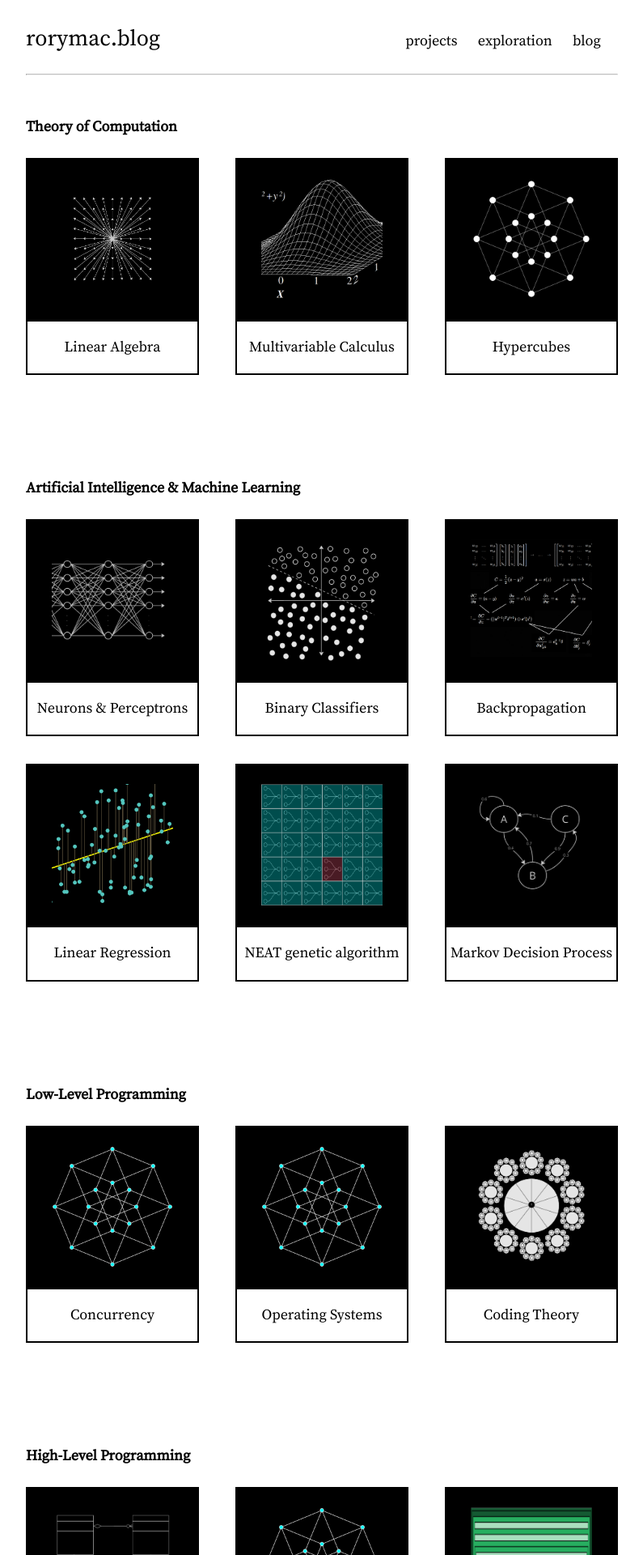
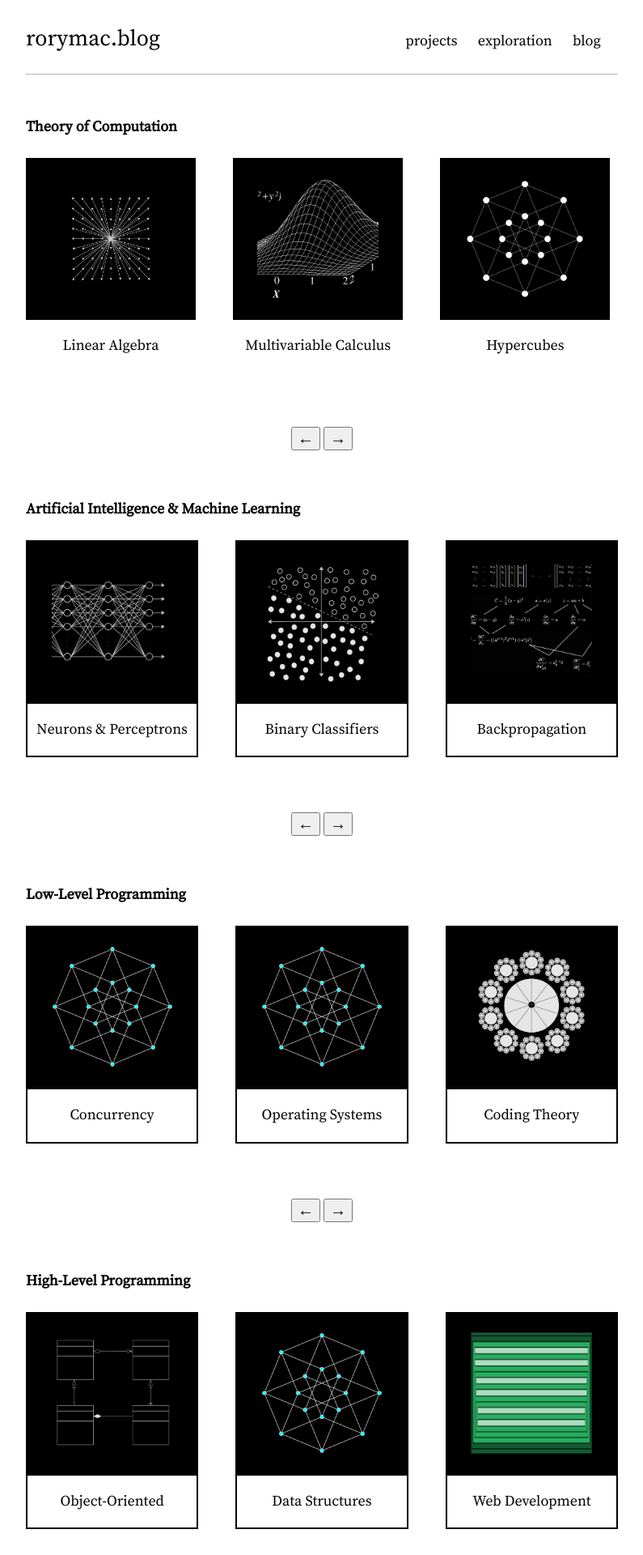
Before and after one commit to Rory-Mac/personal-website, a Jekyll site: the page built from explore.markdown, in a window 1280 px wide. Shown: the top 1920 px of the page at 81% size, without its empty margins (242-1037 px from the left). Built offline with Jekyll 4.4.1, drawn with Linux system fonts in a browser that asks for light colours; some of the changed text lies outside the part shown.

Commit message:
content slider second draft

```diff
--- a/Assets/scripts/carousel.js
+++ b/Assets/scripts/carousel.js
@@ -1,32 +1,63 @@
 document.addEventListener('DOMContentLoaded', function() {
-    const slider = document.querySelector('.slider');
-    const prevBtn = document.querySelector('.prev-btn');
-    const nextBtn = document.querySelector('.next-btn');
+    const prevButtons = document.querySelectorAll(".prev-btn");
+    const nextButtons = document.querySelectorAll(".next-btn");
+    const sliders = document.querySelectorAll(".slider");
+    const carouselRect = document.querySelector('.carousel').getBoundingClientRect();
+    const slidesToShow = 3;
+    const slideWidth = 213.2 + 46.2;
+    let currentIndex = 0;
 
-    let currentIndex = 0;
-    const slidesToShow = 3;
-    const slideWidth = 200;
+    for (let i = 0; i < sliders.length; i++) {
+      prevButtons[i].addEventListener("click", function() {
+        slideLeft(sliders[i]);
+      });
+      nextButtons[i].addEventListener("click", function() {
+        slideRight(sliders[i]);
+      });
+    }
 
-    const slides = slider.children;
+    for (let i = 0; i < sliders.length; i++) {
+      const initialPortal = Array.from(sliders[i].children);
+      initialPortal.forEach(element => {
+        const elementRect = element.getBoundingClientRect();
+        if (elementRect.left < carouselRect.left - 1 || elementRect.right > carouselRect.right + 1) {
+          element.style.opacity = 0;
+        } else {
+          element.style.opacity = 1;
+        }
+      });
+    }
 
-    function updateSliderPosition() {
+    function updateSliderPosition(slider) {
       slider.style.transform = `translateX(-${currentIndex * slideWidth}px)`;
     }
 
-    function slideNext() {
+    function slideRight(slider) {
+      const slides = Array.from(slider.children);
       if (currentIndex < slides.length - slidesToShow) {
         currentIndex++;
-        updateSliderPosition();
+        updateSliderPosition(slider);
+        slidePortals(-slideWidth, slider);
       }
     }
 
-    function slidePrev() {
-      if (currentIndex > 0) {
+    function slideLeft(slider) {
+    	if (currentIndex > 0) {
         currentIndex--;
-        updateSliderPosition();
+        updateSliderPosition(slider);
+        slidePortals(slideWidth, slider);
       }
     }
 
-    prevBtn.addEventListener('click', slidePrev);
-    nextBtn.addEventListener('click', slideNext);
+    function slidePortals(distance, slider) {
+      const slides = Array.from(slider.children);
+      slides.forEach(element => {
+          const elementRect = element.getBoundingClientRect();
+          if (elementRect.left + distance < carouselRect.left - 1 || elementRect.right + distance > carouselRect.right + 1) {
+            element.style.opacity = 0;
+          } else {
+            element.style.opacity = 1;
+          }
+      });
+    }
   });
--- a/_sass/explore.scss
+++ b/_sass/explore.scss
@@ -1,30 +1,15 @@
-.explore-main-container {
-    margin: 0 0 2rem 0;
-    display: flex;
-    flex-wrap: wrap;
-    justify-content: space-between;
+.portal-image {
+  width: 100%;
+  height: 100%;
+  background-color: black;
 }
 
-.explore-content-container {
-    margin: 0 0 2rem 0;
-    display: flex;
-    flex-direction: column;
-    align-items: stretch;
-    justify-content: flex-end;
-}
-
-.explore-content-title {
+.portal-title {
     display: flex;
     align-items: center;
     justify-content: center;
     border: 2px solid black;
     background-color: white;
-}
-
-.explore-content-image {
-    width: 100%;
-    height: 100%;
-    background-color: black;
 }
 
 .slider {
@@ -34,8 +19,9 @@
   justify-content: space-between;
 }
 
-.slider div {
-    margin: 0 0 2rem 0;
+.slider-content {
+    max-width: 213.2px;
+    margin: 0 46.2px 2rem 0;
     display: flex;
     flex-direction: column;
     align-items: stretch;
--- a/explore.markdown
+++ b/explore.markdown
@@ -4,239 +4,220 @@ mode: light
 title: Explore
 ---
 <h4>Theory of Computation</h4>
-<div class="explore-main-container">
-    <div class="explore-content-container zoom small">
-        <a href="/Theory of Computation/Linear Algebra.html">
-            <div class="explore-content-image">
-                <img style="background-color: black" src="/Assets/images/linear_algebra_portal.png">
+<div class="carousel">
+    <div class="slider">
+        <div class="slider-content zoom small">
+            <a href="/Theory of Computation/Linear Algebra.html">
+                <div class="portal-image">
+                    <img style="background-color: black" src="/Assets/images/linear_algebra_portal.png">
+                </div>
+            </a>
+            <div class="explore-content-title">
+                <p>Linear Algebra</p>
             </div>
-        </a>
-        <div class="explore-content-title">
-            <p>Linear Algebra</p>
+        </div>
+        <div class="slider-content zoom small">
+            <a href="/Theory of Computation/Multivariable Calculus.html">
+            <div class="portal-image">
+                    <img style="background-color: black" src="/Assets/images/multivar_calc_portal.png">
+                </div>
+            </a>
+            <div class="explore-content-title">
+                <p>Multivariable Calculus</p>
+            </div>
+        </div>
+        <div class="slider-content zoom small">
+            <a href="/Theory of Computation/Hypercubes.html">
+            <div class="portal-image">
+                    <img style="background-color: black" src="/Assets/images/blank_4_cube.png">
+                </div>
+            </a>
+            <div class="explore-content-title">
+                <p>Hypercubes</p>
+            </div>
         </div>
     </div>
-    <div class="explore-content-container zoom small">
-        <a href="/Theory of Computation/Multivariable Calculus.html">
-        <div class="explore-content-image">
-                <img style="background-color: black" src="/Assets/images/multivar_calc_portal.png">
+    <div class="navigation">
+        <button class="prev-btn">&larr;</button>
+        <button class="next-btn">&rarr;</button>
+    </div>
+</div>
+
+
+<div class="space-div"></div>
+<h4>Artificial Intelligence & Machine Learning</h4>
+<div class="carousel">
+    <div class="slider">
+        <div class="slider-content zoom small">
+            <a href="/AI&ML/Neurons & Perceptrons.html">
+            <div class="portal-image">
+                    <img style="background-color: black" src="/Assets/images/basic_nn_dark.png">
+                </div>
+            </a>
+            <div class="portal-title">
+                <p>Neurons & Perceptrons</p>
             </div>
-        </a>
-        <div class="explore-content-title">
-            <p>Multivariable Calculus</p>
+        </div>
+        <div class="slider-content zoom small">
+            <a href="/AI&ML/Binary Classifiers.html">
+            <div class="portal-image">
+                    <img style="background-color: black" src="/Assets/images/binary_classifier_portal.png">
+                </div>
+            </a>
+            <div class="portal-title">
+                <p>Binary Classifiers</p>
+            </div>
+        </div>
+        <div class="slider-content zoom small">
+            <a href="/AI&ML/Gradient Descent & Backpropagation.html">
+            <div class="portal-image">
+                    <img style="background-color: black" src="/Assets/images/backprop_portal.png">
+                </div>
+            </a>
+            <div class="portal-title">
+                <p>Backpropagation</p>
+            </div>
+        </div>
+        <div class="slider-content zoom small">
+            <a href="/AI&ML/linear regression.html">
+            <div class="portal-image">
+                    <img style="background-color: black" src="/Assets/images/linear_regression_portal.png">
+                </div>
+            </a>
+            <div class="portal-title">
+                <p>Linear Regression</p>
+            </div>
+        </div>
+        <div class="slider-content zoom small">
+            <a href="/AI&ML/NEAT.html">
+            <div class="portal-image">
+                    <img style="background-color: black" src="/Assets/images/NEAT_portal_dark.png">
+                </div>
+            </a>
+            <div class="portal-title">
+                <p>NEAT genetic algorithm</p>
+            </div>
+        </div>
+        <div class="slider-content zoom small">
+            <a href="/AI&ML/Markov Decision Process.html">
+            <div class="portal-image">
+                    <img style="background-color: black" src="/Assets/images/markov_portal.png">
+                </div>
+            </a>
+            <div class="portal-title">
+                <p>Markov Decision Process</p>
+            </div>
         </div>
     </div>
-    <div class="explore-content-container zoom small">
-        <a href="/Theory of Computation/Hypercubes.html">
-        <div class="explore-content-image">
-                <img style="background-color: black" src="/Assets/images/blank_4_cube.png">
-            </div>
-        </a>
-        <div class="explore-content-title">
-            <p>Hypercubes</p>
-        </div>
+    <div class="navigation">
+        <button class="prev-btn">&larr;</button>
+        <button class="next-btn">&rarr;</button>
     </div>
 </div>
-<div class="space-div"></div>
-<h4>Artificial Intelligence & Machine Learning</h4>
-<div class="explore-main-container">
-    <div class="explore-content-container zoom small">
-        <a href="/AI&ML/Neurons & Perceptrons.html">
-        <div class="explore-content-image">
-                <img style="background-color: black" src="/Assets/images/basic_nn_dark.png">
-            </div>
-        </a>
-        <div class="explore-content-title">
-            <p>Neurons & Perceptrons</p>
-        </div>
-    </div>
-    <div class="explore-content-container zoom small">
-        <a href="/AI&ML/Binary Classifiers.html">
-        <div class="explore-content-image">
-                <img style="background-color: black" src="/Assets/images/binary_classifier_portal.png">
-            </div>
-        </a>
-        <div class="explore-content-title">
-            <p>Binary Classifiers</p>
-        </div>
-    </div>
-    <div class="explore-content-container zoom small">
-        <a href="/AI&ML/Gradient Descent & Backpropagation.html">
-        <div class="explore-content-image">
-                <img style="background-color: black" src="/Assets/images/backprop_portal.png">
-            </div>
-        </a>
-        <div class="explore-content-title">
-            <p>Backpropagation</p>
-        </div>
-    </div>
-    <div class="explore-content-container zoom small">
-        <a href="/AI&ML/linear regression.html">
-        <div class="explore-content-image">
-                <img style="background-color: black" src="/Assets/images/linear_regression_portal.png">
-            </div>
-        </a>
-        <div class="explore-content-title">
-            <p>Linear Regression</p>
-        </div>
-    </div>
-    <div class="explore-content-container zoom small">
-        <a href="/AI&ML/NEAT.html">
-        <div class="explore-content-image">
-                <img style="background-color: black" src="/Assets/images/NEAT_portal_dark.png">
-            </div>
-        </a>
-        <div class="explore-content-title">
-            <p>NEAT genetic algorithm</p>
-        </div>
-    </div>
-    <div class="explore-content-container zoom small">
-        <a href="/AI&ML/Markov Decision Process.html">
-        <div class="explore-content-image">
-                <img style="background-color: black" src="/Assets/images/markov_portal.png">
-            </div>
-        </a>
-        <div class="explore-content-title">
-            <p>Markov Decision Process</p>
-        </div>
-    </div>
-</div>
+
+
 <div class="space-div"></div>
 <h4>Low-Level Programming</h4>
-<div class="explore-main-container">
-    <div class="explore-content-container zoom small">
+<div class="carousel">
+    <div class="slider">
+    <div class="slider-content zoom small">
         <a href="/Low-Level Programming/Concurrency%20%26%20Operating%20Systems.html">
-            <div class="explore-content-image"><img class="something" src="/Assets/images/4-cube_dark.png"></div>
+            <div class="portal-image"><img class="something" src="/Assets/images/4-cube_dark.png"></div>
         </a>
-        <div class="explore-content-title">
+        <div class="portal-title">
             <p>Concurrency</p>
         </div>
     </div>
-    <div class="explore-content-container zoom small">
+    <div class="slider-content zoom small">
         <a href="/Low-Level Programming/Concurrency%20%26%20Operating%20Systems.html">
-            <div class="explore-content-image"><img class="something" src="/Assets/images/4-cube_dark.png"></div>
+            <div class="portal-image"><img class="something" src="/Assets/images/4-cube_dark.png"></div>
         </a>
-        <div class="explore-content-title">
+        <div class="portal-title">
             <p>Operating Systems</p>
         </div>
     </div>
-    <div class="explore-content-container zoom small">
+    <div class="slider-content zoom small">
         <a href="/Low-Level Programming/coding theory.html">
-            <div class="explore-content-image"><img style="background-color: black" src="/Assets/images/coding_theory_portal.png"></div>
+            <div class="portal-image"><img style="background-color: black" src="/Assets/images/coding_theory_portal.png"></div>
         </a>
-        <div class="explore-content-title">
+        <div class="portal-title">
             <p>Coding Theory</p>
         </div>
     </div>
-</div>
-<div class="space-div"></div>
-<h4>High-Level Programming</h4>
-<div class="explore-main-container">
-    <div class="explore-content-container zoom small">
-        <a href="/High-Level Programming/object-oriented programming.html">
-            <div class="explore-content-image"><img style="background-color: black" src="/Assets/images/oop_portal.png"></div>
-        </a>
-        <div class="explore-content-title">
-            <p>Object-Oriented</p>
-        </div>
     </div>
-    <div class="explore-content-container zoom small">
-        <a href="/High-Level Programming/data structures and algorithms.html">
-            <div class="explore-content-image">
-                <img style="background-color: black" src="/Assets/images/4-cube_dark.png">
-            </div>
-        </a>
-        <div class="explore-content-title">
-            <p>Data Structures</p>
-        </div>
-    </div>
-    <div class="explore-content-container zoom small">
-        <a href="/High-Level Programming/web development.html">
-            <div class="explore-content-image">
-                <img style="background-color: black" src="/Assets/images/webdev_portal.png">
-            </div>
-        </a><div class="explore-content-title">
-            <p>Web Development</p>
-        </div>
-    </div>
-    <div class="explore-content-container zoom small">
-        <a href="/High-Level Programming/Fundamentals of Networking.html">
-            <div class="explore-content-image">
-                <img style="background-color: black" src="/Assets/images/basic_nets_portal.png">
-            </div>
-        </a>
-        <div class="explore-content-title">
-            <p>Basic Networking</p>
-        </div>
-    </div>
-    <div class="explore-content-container zoom small">
-        <a href="/High-Level Programming/Fundamentals of Encryption.html">
-            <div class="explore-content-image">
-                <img style="background-color: black" src="/Assets/images/basic_encryption_portal.png">
-            </div>
-        </a>
-        <div class="explore-content-title">
-            <p>Basic Encryption</p>
-        </div>
-    </div>
-    <div class="explore-content-container zoom small">
-        <a href="/High-Level Programming/Wireless Security.html">
-            <div class="explore-content-image">
-                <img style="background-color: black" src="/Assets/images/wireless_security_portal.png">
-            </div>
-        </a>
-        <div class="explore-content-title">
-            <p>Wireless Security</p>
-        </div>
-    </div>
-</div>
-<div class="space-div"></div>
-
-<div>
-<div class="slider">
-    <div class="slider zoom small">
-        <a href="/High-Level Programming/Wireless Security.html">
-            <div class="explore-content-image">
-                <img style="background-color: black" src="/Assets/images/4-cube_dark.png">
-            </div>
-        </a>
-        <div class="explore-content-title">
-            <p>Practice</p>
-        </div>
-    </div>
-    <div class="slider zoom small">
-        <a href="/High-Level Programming/Wireless Security.html">
-            <div class="explore-content-image">
-                <img style="background-color: black" src="/Assets/images/4-cube_dark.png">
-            </div>
-        </a>
-        <div class="explore-content-title">
-            <p>Practice</p>
-        </div>
-    </div>
-    <div class="slider zoom small">
-        <a href="/High-Level Programming/Wireless Security.html">
-            <div class="explore-content-image">
-                <img style="background-color: black" src="/Assets/images/4-cube_dark.png">
-            </div>
-        </a>
-        <div class="explore-content-title">
-            <p>Practice</p>
-        </div>
-    </div>
-    <div class="slider zoom small">
-        <a href="/High-Level Programming/Wireless Security.html">
-            <div class="explore-content-image">
-                <img style="background-color: black" src="/Assets/images/4-cube_dark.png">
-            </div>
-        </a>
-        <div class="explore-content-title">
-            <p>Practice</p>
-        </div>
-    </div>
-</div>
     <div class="navigation">
       <button class="prev-btn">&larr;</button>
       <button class="next-btn">&rarr;</button>
     </div>
 </div>
+
+
+<div class="space-div"></div>
+<h4>High-Level Programming</h4>
+<div class="carousel">
+    <div class="slider">
+        <div class="slider-content zoom small">
+            <a href="/High-Level Programming/object-oriented programming.html">
+                <div class="portal-image"><img style="background-color: black" src="/Assets/images/oop_portal.png"></div>
+            </a>
+            <div class="portal-title">
+                <p>Object-Oriented</p>
+            </div>
+        </div>
+        <div class="slider-content zoom small">
+            <a href="/High-Level Programming/data structures and algorithms.html">
+                <div class="portal-image">
+                    <img style="background-color: black" src="/Assets/images/4-cube_dark.png">
+                </div>
+            </a>
+            <div class="portal-title">
+                <p>Data Structures</p>
+            </div>
+        </div>
+        <div class="slider-content zoom small">
+            <a href="/High-Level Programming/web development.html">
+                <div class="portal-image">
+                    <img style="background-color: black" src="/Assets/images/webdev_portal.png">
+                </div>
+            </a><div class="portal-title">
+                <p>Web Development</p>
+            </div>
+        </div>
+        <div class="slider-content zoom small">
+            <a href="/High-Level Programming/Fundamentals of Networking.html">
+                <div class="portal-image">
+                    <img style="background-color: black" src="/Assets/images/basic_nets_portal.png">
+                </div>
+            </a>
+            <div class="portal-title">
+                <p>Basic Networking</p>
+            </div>
+        </div>
+        <div class="slider-content zoom small">
+            <a href="/High-Level Programming/Fundamentals of Encryption.html">
+                <div class="portal-image">
+                    <img style="background-color: black" src="/Assets/images/basic_encryption_portal.png">
+                </div>
+            </a>
+            <div class="portal-title">
+                <p>Basic Encryption</p>
+            </div>
+        </div>
+        <div class="slider-content zoom small">
+            <a href="/High-Level Programming/Wireless Security.html">
+                <div class="portal-image">
+                    <img style="background-color: black" src="/Assets/images/wireless_security_portal.png">
+                </div>
+            </a>
+            <div class="portal-title">
+                <p>Wireless Security</p>
+            </div>
+        </div>
+    </div>
+    <div class="navigation">
+      <button class="prev-btn">&larr;</button>
+      <button class="next-btn">&rarr;</button>
+    </div>
+</div>
+<div class="space-div"></div>
 <script src="/Assets/scripts/carousel.js"></script>
```
